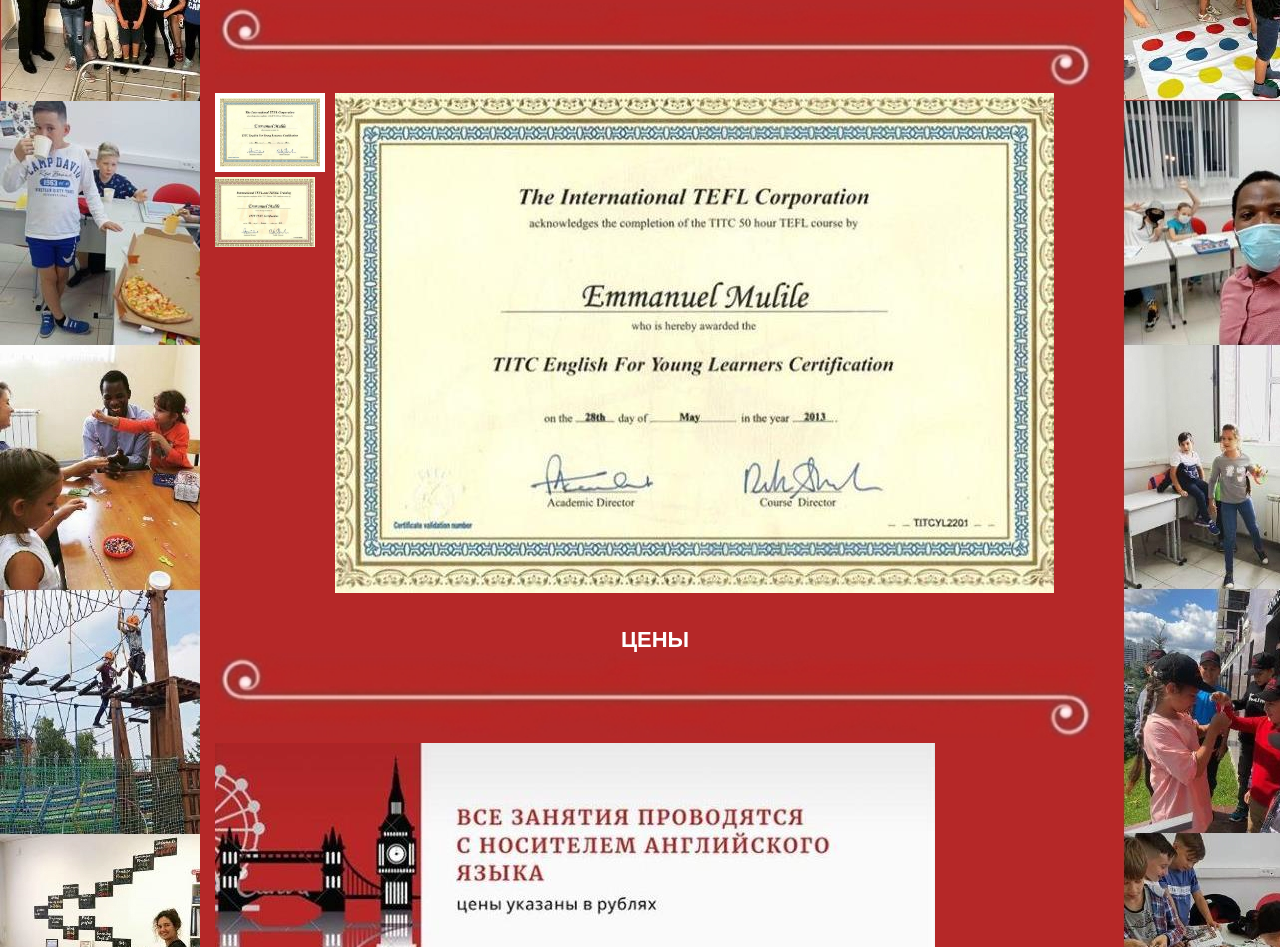
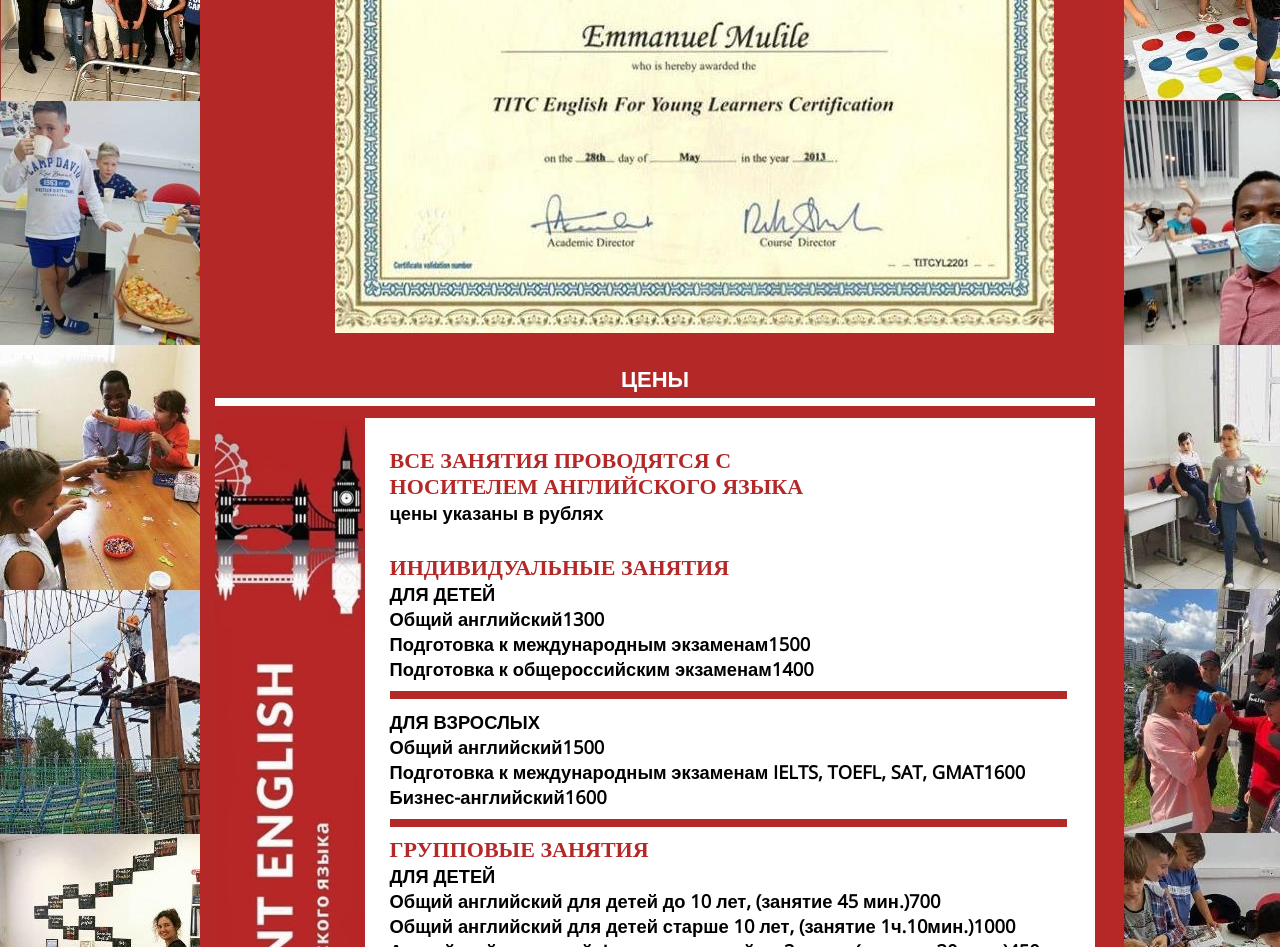
Before and after one commit to Olyakimova/presentenglish, a plain HTML site: page docs/index.html in a window 1280 px wide. Shown: the part 1853-2800 px from the top of the page. Drawn offline with nearby package versions, Linux system fonts and the light colour scheme.

Commit message:
fixed price-menu

```diff
--- a/docs/index.html
+++ b/docs/index.html
@@ -137,14 +137,13 @@
         </div>
         <div id="teachers">
           <div class="topic">ПРЕПОДАВАТЕЛИ</div>
-          <div class="tracery"><img src="images/tracery.jpg" /></div>
           <div id="Mulile" class="teacher">
             <div class="photo">
               <img src="images/photo_20-59-34.jpg" />
             </div>
             <div id="info">
-              <div class="info" style="font-size: 20px;">Преподаватель</div>
-              <div class="info">MR. EMMANUEL MULILE</div>
+              <div class="mulile-info" style="font-size: 20px;">Преподаватель</div>
+              <div class="mulile-info">EMMANUEL MULILE</div>
               <ul style="list-style-type: square">
                 <li>
                   Высшее образование: Казанский (Приволжский) федеральный
@@ -175,7 +174,9 @@
             </div>
           </div>
           <div id="Hardeo" class="teacher">
-            <div class="info">видео?</div>
+            <div class="hardeo-info">
+              <div style="font-size: 20px;">Преподаватель-онлайн консультант</div>
+              <div>SHIRLEN HARDEO</div></div>
             <div class="photo">
               <img src="images/photo_19-20-13.jpg" />
             </div>
@@ -183,7 +184,6 @@
         </div>
         <div id="certificates">
           <div class="topic">СЕРТИФИКАТЫ</div>
-          <div class="tracery"><img src="images/tracery.jpg" /></div>
           <div class="gallery">
             <div class="preview">
               <img class="active" src="images/c19-25-39.jpg" />
@@ -194,12 +194,48 @@
         </div>
         <div id="price">
           <div class="topic">ЦЕНЫ</div>
-          <div class="tracery"><img src="images/tracery.jpg" /></div>
-          <div><img src="images/photo_price.jpg"></div>
+            <div class="price-menu">
+              <div><img style="height: 750px;" src="images/photo_price_line.jpg"></div>
+              <div class="price-info">
+                <div class="row-color" style="width: 70%;">ВСЕ ЗАНЯТИЯ ПРОВОДЯТСЯ С НОСИТЕЛЕМ АНГЛИЙСКОГО ЯЗЫКА</div>
+                <div class="row-black">цены указаны в рублях</div>
+                <div style="height: 30px;"></div>
+                <div class="row-color">ИНДИВИДУАЛЬНЫЕ ЗАНЯТИЯ</div>
+                <div class="row-black">ДЛЯ ДЕТЕЙ</div>
+                <div class="row-black">
+                  <div class="price-row"><div>Общий английский</div><div>1300</div></div>
+                  <div class="price-row"><div>Подготовка к международным экзаменам</div><div>1500</div></div>
+                  <div class="price-row"><div>Подготовка к общероссийским экзаменам</div><div>1400</div></div>
+                  <div class="line-red"></div>
+                </div>
+                <div class="row-black">ДЛЯ ВЗРОСЛЫХ</div>
+                <div class="row-black">
+                  <div class="price-row"><div>Общий английский</div><div>1500</div></div>
+                  <div class="price-row"><div>Подготовка к международным экзаменам IELTS, TOEFL, SAT, GMAT</div><div>1600</div></div>
+                  <div class="price-row"><div>Бизнес-английский</div><div>1600</div></div>
+                  <div class="line-red"></div>
+                </div>
+                <div class="row-color">ГРУППОВЫЕ ЗАНЯТИЯ</div>
+                <div class="row-black">ДЛЯ ДЕТЕЙ</div>
+                <div class="row-black">
+                  <div class="price-row"><div>Общий английский для детей до 10 лет, (занятие 45 мин.)</div><div>700</div></div>
+                  <div class="price-row"><div>Общий английский для детей старше 10 лет, (занятие 1ч.10мин.)</div><div>1000</div></div>
+                  <div class="price-row"><div>Английский в игровой форме для детей от 3-х лет, (занятие 30 мин.)</div><div>450</div></div>
+                  <div class="line-red"></div>
+                </div>
+                <div class="row-black">ДЛЯ ВЗРОСЛЫХ</div>
+                <div class="row-black">
+                  <div class="price-row"><div>Общий английский, (занятие 45 мин.)</div><div>950</div></div>
+                  <div class="price-row"><div>Бизнес-английский (корпоративный, 60 мин.)</div><div>1100</div></div>
+                </div>
+                <div class="row-black">*максимально 8 человек в группе</div>
+                <div class="row-black">*цены указаны за 1 чел.</div>
+                <div class="row-black">*занятие длится 1 ак.час, если не указано иное</div>
+              </div>
+            </div>
         </div>
         <div id="thanks">
           <div class="topic">БЛАГОДАРНОСТЬ</div>
-          <div class="tracery"><img src="images/tracery.jpg" /></div>
           <div class="gallery">
             <div class="preview">
               <img class="active" src="images/g19-25-58.jpg" />
--- a/docs/styles/style.css
+++ b/docs/styles/style.css
@@ -66,7 +66,7 @@ a {
   cursor: pointer;
   text-decoration: none;
 }
-a:hover {
+.contact a:hover {
   text-decoration: underline;
 }
 
@@ -99,7 +99,7 @@ h1 {
 }
 h2 {
   font-size: 15px;
-  margin-inline-start: 20px;
+  margin-inline-start: 0px;
 }
 h3 {
   font-size: 16px;
@@ -111,19 +111,21 @@ h3 {
   display: flex;
   flex-direction: column;
   justify-content: start;
+  margin-right: 10px;
 }
 
 #Mulile {
   display: flex;
   flex-direction: row;
-  height: 490px;
+  height: 425px;
+  margin-left: 10px;
 }
 
 .photo img {
-  width: 425px;
+  height: 400px;
 }
 
-.info {
+.mulile-info {
   padding-left: 23px;
   font-size: 21px;
 }
@@ -133,27 +135,74 @@ li {
 }
 
 #Hardeo {
-  height: 490px;
+  height: 425px;
   display: flex;
   flex-direction: row;
   justify-content: flex-end;
+}
+
+.hardeo-info {
+  width: 55%;
+  display: flex;
+  flex-direction: column;
+  justify-content: flex-start;
+  padding-left: 9px;
+  font-size: 21px;
 }
 
 .topic {
   font-size: 22px;
   font-weight: bold;
   padding-top: 30px;
-  display: flex;
-  justify-content: center;
+  text-align: center;
+  border-bottom: 8px solid white;
+  padding-bottom: 5px;
+  margin-bottom: 12px;
 }
 
-.tracery img {
+/* .tracery img {
   height: auto;
   width: 880px;
+} */
+
+.price-menu {
+  background-color: white;
+  display: flex;
+  flex-direction: row;
+  justify-content: left;
+  height: 750px;
 }
 
-/* #price img {
-  padding: 0;
+.price-info {
   display: flex;
-  justify-content: center;
-} */
+  flex-direction: column;
+  justify-content: left;
+  font-size: 22px;
+  font-weight: bold;
+  padding-top: 30px;
+  padding-left: 25px;
+}
+
+.row-black {
+  color: black;
+  font-size: smaller;
+}
+.row-color {
+  color: rgb(181, 40, 40);
+  font-weight: bold;
+  font-family: none;
+  font-size: normal;
+}
+
+.price-row {
+  display: flex;
+  flex-direction: row;
+  justify-content: left;
+}
+
+.line-red {
+  border-bottom: 8px solid rgb(181, 40, 40);
+  width: 96%;
+  padding-top: 10px;
+  margin-bottom: 10px;
+}
```
Also changed, not shown: Add.TXT (added), docs/images/photo_19-20-13.jpg, docs/images/photo_20-59-34.jpg, docs/images/photo_price_line.jpg (added).
